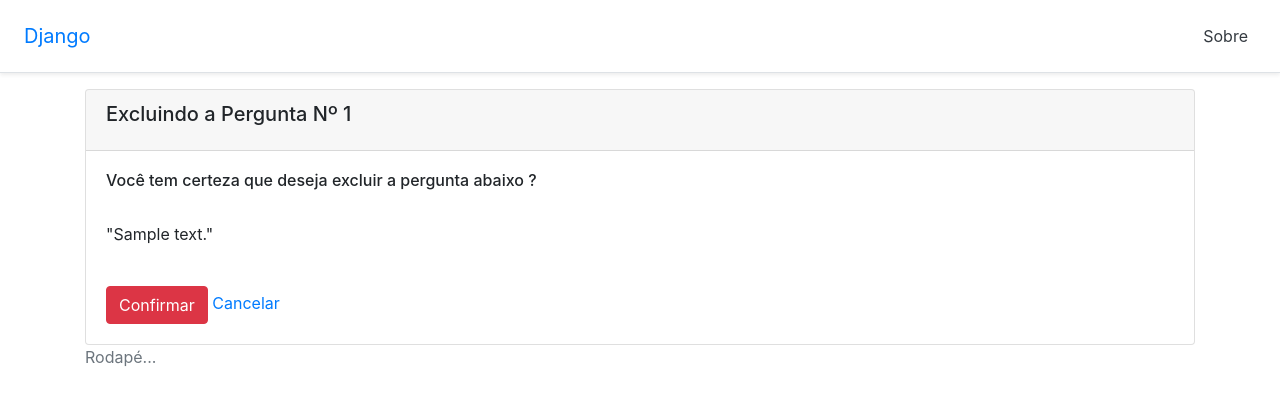
After one commit to wasare/django-polls, a Django app: page /polls/pergunta/1/delete in a window 1280 px wide. The commit adds this page. Shown: the top 405 px of the page. Run offline with Django 4.2, Linux system fonts and the light colour scheme; tables that the repository leaves empty hold one stand-in row (values such as "Sample post"); some libraries are stand-ins or nearby versions.

Commit message:
DELETE - CRUD Básico

```diff
--- a/polls/urls.py
+++ b/polls/urls.py
@@ -14,6 +14,10 @@ urlpatterns = [
               views.QuestionUpdateView.as_view(),
               name="poll_edit"
     ),
+    path('pergunta/<int:pk>/delete',
+              views.QuestionDeleteView.as_view(),
+              name="poll_delete"
+    ),
 
 ]
 
--- a/polls/views.py
+++ b/polls/views.py
@@ -1,6 +1,6 @@
 from django.shortcuts import render
 from django.http import HttpResponse
-from django.views.generic.edit import CreateView, UpdateView
+from django.views.generic.edit import CreateView, UpdateView, DeleteView
 from django.urls import reverse_lazy
 
 
@@ -56,3 +56,8 @@ class QuestionUpdateView(UpdateView):
         context['form_title'] = 'Editando a pergunta'
 
         return context
+
+class QuestionDeleteView(DeleteView):
+    model = Question
+    template_name = 'polls/question_confirm_delete_form.html'
+    success_url = reverse_lazy('polls_list')
--- a/templates/perguntas_recentes.html
+++ b/templates/perguntas_recentes.html
@@ -16,7 +16,10 @@
                 {{ question.question_text }} &nbsp;
                 <a href="{% url 'poll_edit' pk=question.id %}" class="link-secondary">
                     Editar
-               </a>
+                </a> &nbsp;
+                <a href="{% url 'poll_delete' pk=question.id %}" class="link-secondary">
+                    Excluir
+                </a>
             </p>
         </article>
     {% endfor %}
--- /dev/null
+++ b/templates/polls/question_confirm_delete_form.html
@@ -0,0 +1,21 @@
+{% extends '_layout1.html' %}
+
+{% block content %}
+<div class="card">
+    <div class="card-header">
+        <h5 class="card-title">Excluindo a Pergunta Nº {{ object.id }}</h5>
+    </div>
+    <div class="card-body">
+
+        <form method="post">
+            {% csrf_token %} {# protege contra ataques - envio falso ou por robô #}
+            <h6>Você tem certeza que deseja excluir a pergunta abaixo ?</h6>
+            <br />
+            <p>"{{ object.question_text }}"</p>
+            <br />
+            <button type="submit" class="btn btn-danger">Confirmar</button>
+            <a href="{% url 'polls_list' %}" class="link-secondary">Cancelar</a>
+        </form>
+    </div>
+</div>
+{% endblock %}
```
